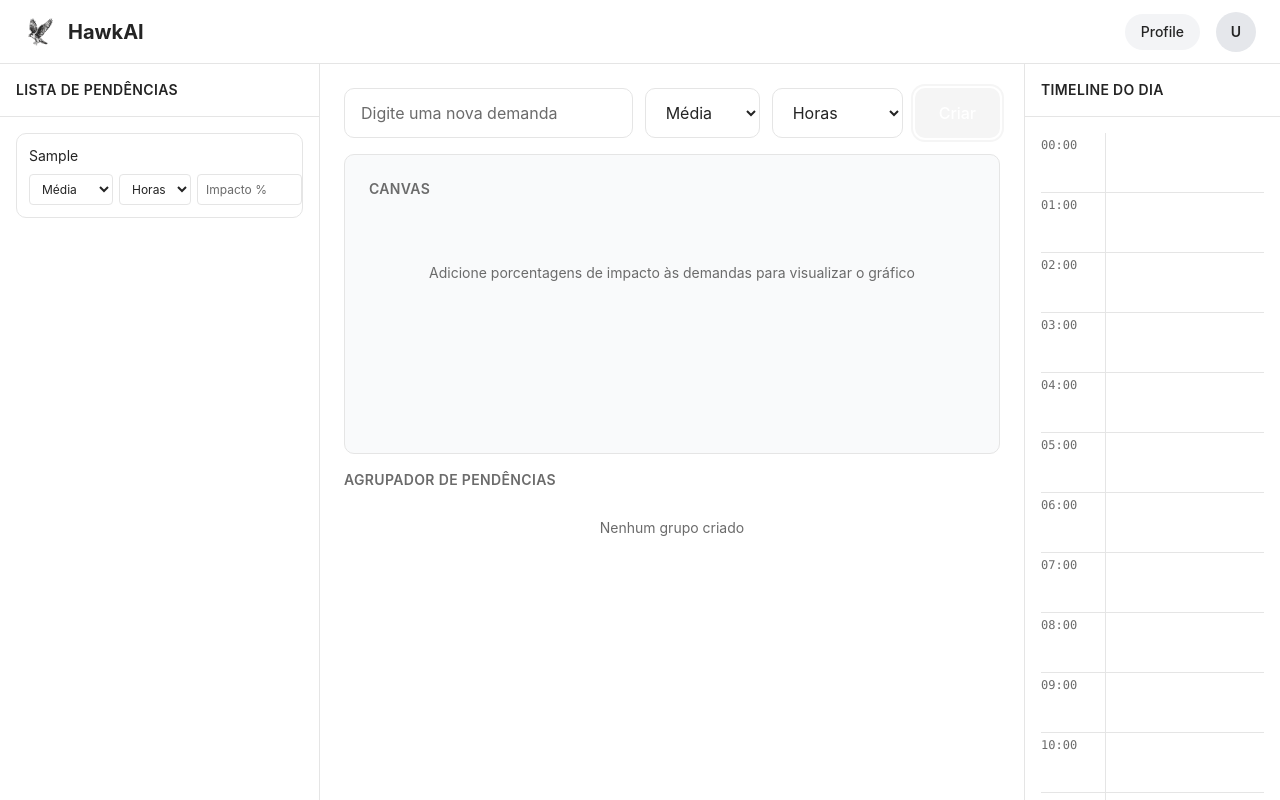
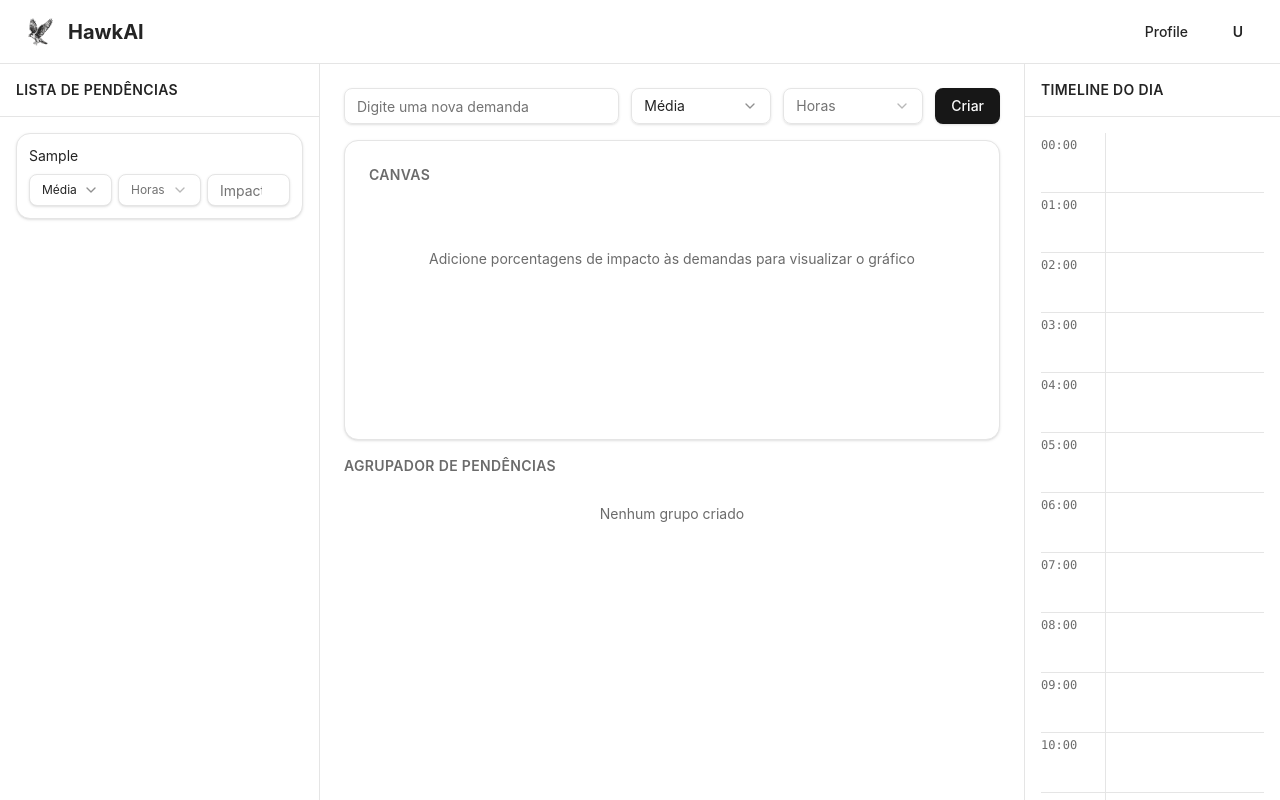
Before and after one commit to davirezendemota/hawkai, a Next.js app in the folder frontend/: page / in a window 1280 px wide. Both pictures are taken after typing "Sample" into the empty fields and a click on the button "Criar". Built offline with nearby package versions, Linux system fonts and the light colour scheme; a web font is replaced by a local one.

Commit message:
refactor: replace native HTML components with shadcn/ui components

```diff
--- a/frontend/app/components/Canvas.tsx
+++ b/frontend/app/components/Canvas.tsx
@@ -3,6 +3,7 @@
 import { useMemo, useState, useEffect, useRef } from 'react';
 import * as d3 from 'd3';
 import { Demand } from '../types/demand';
+import { Card, CardContent, CardHeader, CardTitle } from '@/components/ui/card';
 
 interface CanvasProps {
   demands: Demand[];
@@ -177,11 +178,13 @@ export default function Canvas({ demands, onDemandClick }: CanvasProps) {
   }, [bubbleData, dimensions, onDemandClick]);
 
   return (
-    <div className="bg-gray-50 rounded-lg border border-[var(--border)] p-6 h-[300px] mb-4 flex flex-col max-w-2xl">
-      <h3 className="text-sm font-semibold text-[var(--text-secondary)] mb-4 uppercase tracking-wide">
-        Canvas
-      </h3>
-      <div className="flex-1 overflow-hidden">
+    <Card className="h-[300px] mb-4 flex flex-col max-w-2xl">
+      <CardHeader className="pb-4">
+        <CardTitle className="text-sm font-semibold text-[var(--text-secondary)] uppercase tracking-wide">
+          Canvas
+        </CardTitle>
+      </CardHeader>
+      <CardContent className="flex-1 overflow-hidden">
         {activeDemands.length === 0 ? (
           <p className="text-sm text-[var(--text-secondary)] text-center py-12">
             Nenhuma demanda no canvas
@@ -199,7 +202,7 @@ export default function Canvas({ demands, onDemandClick }: CanvasProps) {
             viewBox={`0 0 ${dimensions.width} ${dimensions.height}`}
           />
         )}
-      </div>
-    </div>
+      </CardContent>
+    </Card>
   );
 }
--- a/frontend/app/components/Header.tsx
+++ b/frontend/app/components/Header.tsx
@@ -1,6 +1,7 @@
 'use client';
 
 import Image from 'next/image';
+import { Button } from '@/components/ui/button';
 
 export default function Header() {
   return (
@@ -16,12 +17,12 @@ export default function Header() {
         <h1 className="text-xl font-bold text-[var(--text-primary)]">HawkAI</h1>
       </div>
       <div className="flex items-center gap-4">
-        <button className="px-4 py-2 rounded-full bg-gray-100 text-[var(--text-primary)] hover:bg-gray-200 transition-colors text-sm font-medium">
+        <Button variant="ghost" className="rounded-full">
           Profile
-        </button>
-        <button className="w-10 h-10 rounded-full bg-gray-200 hover:bg-gray-300 transition-colors flex items-center justify-center">
+        </Button>
+        <Button variant="ghost" size="icon" className="rounded-full">
           <span className="text-sm font-semibold text-[var(--text-primary)]">U</span>
-        </button>
+        </Button>
       </div>
     </header>
   );
--- a/frontend/app/components/NewDemandInput.tsx
+++ b/frontend/app/components/NewDemandInput.tsx
@@ -2,6 +2,15 @@
 
 import { useState, FormEvent } from 'react';
 import { DemandPriority } from '../types/demand';
+import { Button } from '@/components/ui/button';
+import { Input } from '@/components/ui/input';
+import {
+  Select,
+  SelectContent,
+  SelectItem,
+  SelectTrigger,
+  SelectValue,
+} from '@/components/ui/select';
 
 interface NewDemandInputProps {
   onDemandCreate: (data: {
@@ -56,50 +65,53 @@ export default function NewDemandInput({ onDemandCreate }: NewDemandInputProps)
       <form onSubmit={handleSubmit} className="space-y-3">
         <div className="flex gap-3">
           {/* Input de título */}
-          <input
+          <Input
             type="text"
             value={title}
             onChange={(e) => setTitle(e.target.value)}
             placeholder="Digite uma nova demanda"
-            className="flex-1 px-4 py-3 rounded-lg border border-[var(--border)] bg-white text-[var(--text-primary)] placeholder:text-[var(--text-secondary)] focus:outline-none focus:ring-2 focus:ring-[var(--accent)] focus:border-transparent transition-all"
+            className="flex-1"
             required
           />
 
           {/* Select de prioridade */}
-          <select
+          <Select
             value={priority}
-            onChange={(e) => setPriority(e.target.value as DemandPriority)}
-            className="px-4 py-3 rounded-lg border border-[var(--border)] bg-white text-[var(--text-primary)] focus:outline-none focus:ring-2 focus:ring-[var(--accent)] focus:border-transparent transition-all"
+            onValueChange={(value) => setPriority(value as DemandPriority)}
           >
-            <option value="low">Baixa</option>
-            <option value="medium">Média</option>
-            <option value="high">Alta</option>
-            <option value="urgent">Urgente</option>
-          </select>
+            <SelectTrigger className="w-[140px]">
+              <SelectValue placeholder="Prioridade" />
+            </SelectTrigger>
+            <SelectContent>
+              <SelectItem value="low">Baixa</SelectItem>
+              <SelectItem value="medium">Média</SelectItem>
+              <SelectItem value="high">Alta</SelectItem>
+              <SelectItem value="urgent">Urgente</SelectItem>
+            </SelectContent>
+          </Select>
 
           {/* Select de horas */}
-          <select
-            value={storyPoints}
-            onChange={(e) => setStoryPoints(e.target.value)}
-            className="px-4 py-3 rounded-lg border border-[var(--border)] bg-white text-[var(--text-primary)] focus:outline-none focus:ring-2 focus:ring-[var(--accent)] focus:border-transparent transition-all"
-            title="Horas estimadas"
+          <Select
+            value={storyPoints || undefined}
+            onValueChange={(value) => setStoryPoints(value)}
           >
-            <option value="">Horas</option>
-            {HOURS_OPTIONS.map((hours) => (
-              <option key={hours} value={hours.toString()}>
-                {formatHours(hours)}
-              </option>
-            ))}
-            <option value="?">? (incerto)</option>
-          </select>
+            <SelectTrigger className="w-[140px]" title="Horas estimadas">
+              <SelectValue placeholder="Horas" />
+            </SelectTrigger>
+            <SelectContent>
+              {HOURS_OPTIONS.map((hours) => (
+                <SelectItem key={hours} value={hours.toString()}>
+                  {formatHours(hours)}
+                </SelectItem>
+              ))}
+              <SelectItem value="?">? (incerto)</SelectItem>
+            </SelectContent>
+          </Select>
 
           {/* Botão de submit */}
-          <button
-            type="submit"
-            className="px-6 py-3 rounded-lg bg-[var(--accent)] text-white font-medium hover:opacity-90 focus:outline-none focus:ring-2 focus:ring-[var(--accent)] focus:ring-offset-2 transition-all"
-          >
+          <Button type="submit">
             Criar
-          </button>
+          </Button>
         </div>
       </form>
     </div>
--- a/frontend/app/components/PendingTasksSidebar.tsx
+++ b/frontend/app/components/PendingTasksSidebar.tsx
@@ -1,6 +1,15 @@
 'use client';
 
 import { Demand, DemandPriority } from '../types/demand';
+import { Input } from '@/components/ui/input';
+import {
+  Select,
+  SelectContent,
+  SelectItem,
+  SelectTrigger,
+  SelectValue,
+} from '@/components/ui/select';
+import { Card, CardContent } from '@/components/ui/card';
 
 interface PendingTasksSidebarProps {
   tasks: Demand[];
@@ -24,6 +33,10 @@ const formatHours = (hours: number): string => {
 const getImpactColor = (rank: number | undefined, impactPercentage: number | undefined) => {
   if (!impactPercentage || impactPercentage === 0) {
     return 'bg-white'; // Sem impacto definido
+  }
+
+  if (rank === undefined) {
+    return 'bg-[#4a9e47]'; // Verde normal se rank não definido
   }
 
   if (rank === 0) {
@@ -86,10 +99,11 @@ export default function PendingTasksSidebar({
               : 'text-[var(--text-primary)]';
 
             return (
-            <div
+            <Card
               key={task.id}
-              className={`p-3 rounded-lg border border-[var(--border)] ${bgColor} hover:opacity-90 transition-all ${textColor}`}
+              className={`p-3 ${bgColor} hover:opacity-90 transition-all ${textColor} border-[var(--border)]`}
             >
+              <CardContent className="p-0">
                 <p
                   className={`text-sm ${textColor} mb-2 cursor-pointer`}
                   onClick={() => onTaskClick?.(task)}
@@ -98,54 +112,64 @@ export default function PendingTasksSidebar({
                 </p>
                 <div className="flex gap-1.5">
                   {/* Select de Prioridade */}
-                <select
+                  <Select
                     value={task.priority}
-                  onChange={(e) => {
+                    onValueChange={(value) => {
                       onDemandUpdate?.(task.id, {
-                      priority: e.target.value as DemandPriority,
+                        priority: value as DemandPriority,
                       });
                     }}
-                  onClick={(e) => e.stopPropagation()}
-                  className={`flex-1 px-2 py-1.5 text-xs rounded border border-[var(--border)] ${
+                  >
+                    <SelectTrigger
+                      className={`flex-1 h-8 text-xs ${
                         task.impactPercentage && task.impactPercentage > 0
                           ? 'bg-white/90 text-[var(--text-primary)]'
                           : 'bg-white text-[var(--text-primary)]'
-                  } focus:outline-none focus:ring-1 focus:ring-[var(--accent)] focus:border-transparent transition-all`}
+                      }`}
+                      onClick={(e) => e.stopPropagation()}
                     >
-                  <option value="low">Baixa</option>
-                  <option value="medium">Média</option>
-                  <option value="high">Alta</option>
-                  <option value="urgent">Urgente</option>
-                </select>
+                      <SelectValue />
+                    </SelectTrigger>
+                    <SelectContent>
+                      <SelectItem value="low">Baixa</SelectItem>
+                      <SelectItem value="medium">Média</SelectItem>
+                      <SelectItem value="high">Alta</SelectItem>
+                      <SelectItem value="urgent">Urgente</SelectItem>
+                    </SelectContent>
+                  </Select>
 
                   {/* Select de Horas */}
-                <select
-                  value={task.storyPoints?.toString() || ''}
-                  onChange={(e) => {
-                    const value = e.target.value;
+                  <Select
+                    value={task.storyPoints?.toString() || undefined}
+                    onValueChange={(value) => {
                       onDemandUpdate?.(task.id, {
                         storyPoints:
                           value && value !== '?' ? parseFloat(value) : undefined,
                       });
                     }}
-                  onClick={(e) => e.stopPropagation()}
-                  className={`flex-1 px-2 py-1.5 text-xs rounded border border-[var(--border)] ${
+                  >
+                    <SelectTrigger
+                      className={`flex-1 h-8 text-xs ${
                         task.impactPercentage && task.impactPercentage > 0
                           ? 'bg-white/90 text-[var(--text-primary)]'
                           : 'bg-white text-[var(--text-primary)]'
-                  } focus:outline-none focus:ring-1 focus:ring-[var(--accent)] focus:border-transparent transition-all`}
+                      }`}
+                      onClick={(e) => e.stopPropagation()}
                     >
-                  <option value="">Horas</option>
+                      <SelectValue placeholder="Horas" />
+                    </SelectTrigger>
+                    <SelectContent>
                       {HOURS_OPTIONS.map((hours) => (
-                    <option key={hours} value={hours.toString()}>
+                        <SelectItem key={hours} value={hours.toString()}>
                           {formatHours(hours)}
-                    </option>
+                        </SelectItem>
                       ))}
-                  <option value="?">?</option>
-                </select>
+                      <SelectItem value="?">?</SelectItem>
+                    </SelectContent>
+                  </Select>
 
                   {/* Input de Impacto */}
-                <input
+                  <Input
                     type="number"
                     value={task.impactPercentage?.toString() || ''}
                     onChange={(e) => {
@@ -159,14 +183,15 @@ export default function PendingTasksSidebar({
                     min="0"
                     max="100"
                     step="0.1"
-                  className={`flex-1 px-2 py-1.5 text-xs rounded border border-[var(--border)] ${
+                    className={`flex-1 h-8 text-xs ${
                       task.impactPercentage && task.impactPercentage > 0
                         ? 'bg-white/90 text-[var(--text-primary)]'
                         : 'bg-white text-[var(--text-primary)]'
-                  } placeholder:text-[var(--text-secondary)] focus:outline-none focus:ring-1 focus:ring-[var(--accent)] focus:border-transparent transition-all`}
+                    }`}
                   />
                 </div>
-            </div>
+              </CardContent>
+            </Card>
             );
           })
         )}
```
Also changed, not shown: frontend/app/components/DemandGroups.tsx (+6 -3 lines). Lines whose indentation alone changed are shown as unchanged.
